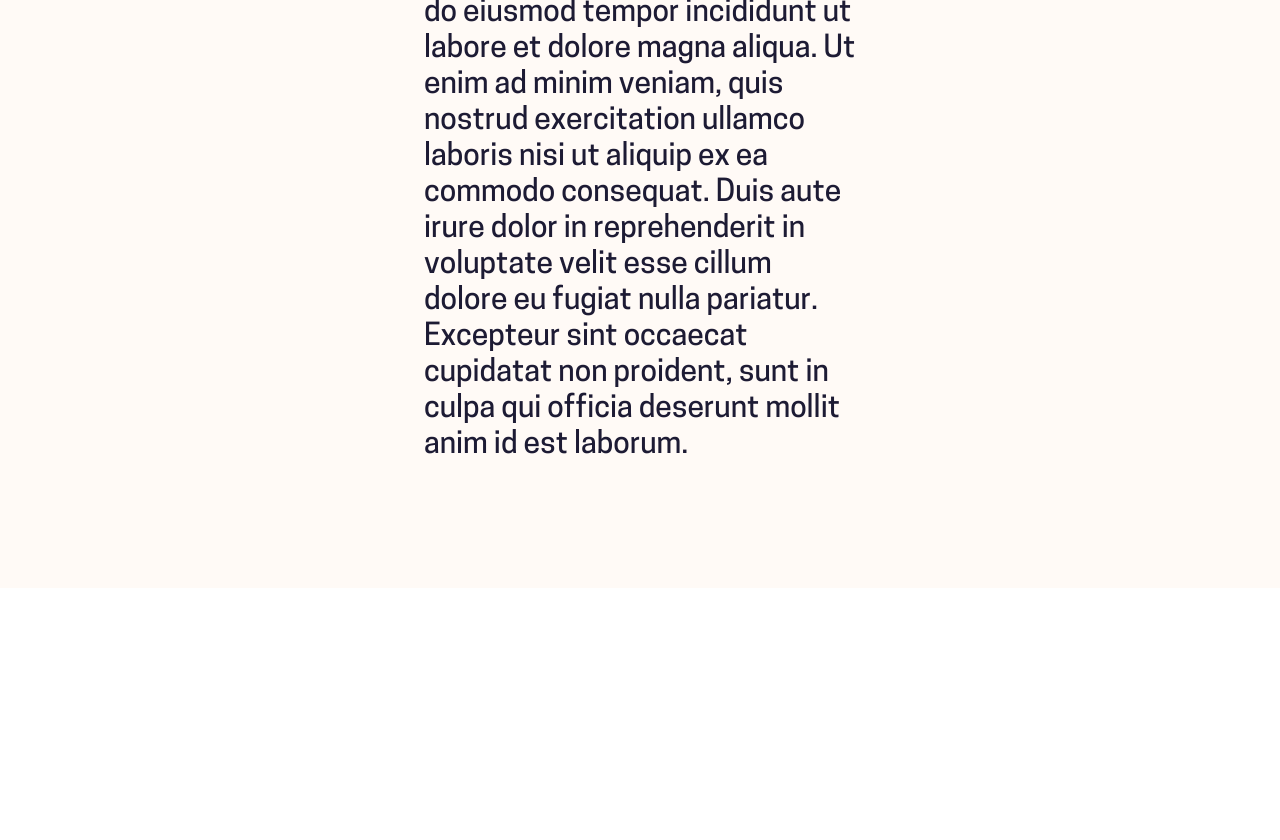
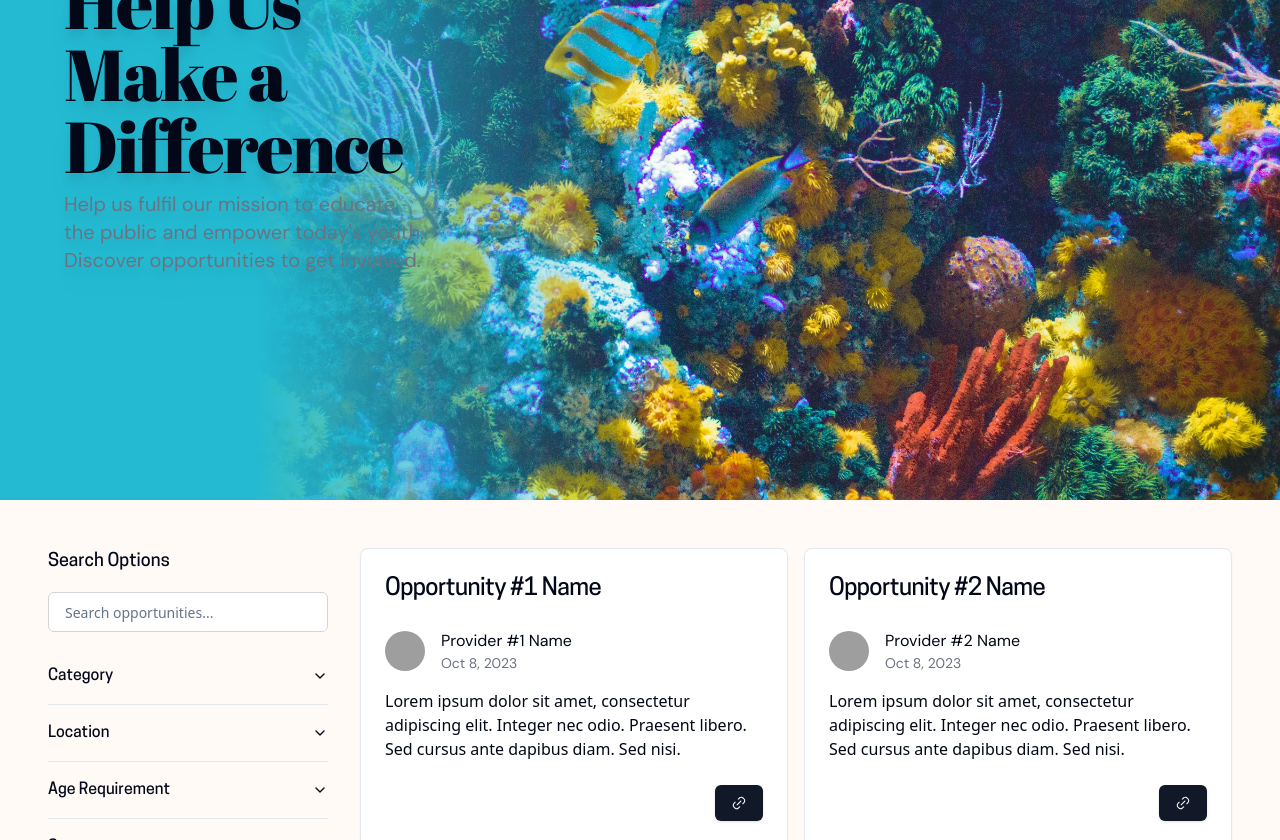
Before and after one commit to Marcus5408/yoi-website, a Next.js app: page /opportunities in a window 1280 px wide. Shown: the part 260-1100 px from the top of the page. Before the commit the page ends 848 px from the top, so only its background shows below. Built offline with nearby package versions, Linux system fonts and the light colour scheme; grey boxes are pictures that could not be loaded.

Commit message:
feat: Opportunity page basis

```diff
--- a/src/app/opportunities/page.tsx
+++ b/src/app/opportunities/page.tsx
@@ -1,29 +1,153 @@
 "use client";
 
+import {
+  Accordion,
+  AccordionContent,
+  AccordionItem,
+  AccordionTrigger,
+} from "@/components/ui/accordion";
 import Image from "next/image";
 import YOINav from "@/components/navigation/navigation.tsx";
 import { useTheme } from "next-themes";
+import Banner from "@/components/banners/banner";
+import { sql } from "@vercel/postgres";
+import OpportunityCard from "@/components/opportunity";
+import { Button } from "@/components/ui/button";
+import { Checkbox } from "@/components/ui/checkbox";
+import { Input } from "@/components/ui/input";
+import { Label } from "@/components/ui/label";
+import { RadioGroup, RadioGroupItem } from "@/components/ui/radio-group";
+import { Slider } from "@/components/ui/range-slider";
 
 export default function Home() {
-  const { theme, setTheme } = useTheme();
-
   return (
-    <main className="flex min-h-screen flex-col items-center justify-between bg-yoi-white dark:bg-yoi-black">
+    <main className="flex w-screen min-h-screen flex-col items-center justify-between bg-yoi-white dark:bg-yoi-black">
       <YOINav />
-      <div className="hero flex flex-col items-center justify-center p-10 m-96 h-1">
-        <h1 className="text-6xl text-yoi-blue-1 dark:text-yoi-blue-3">
-          About Us
-        </h1>
-        <h2 className="text-3xl text-yoi-black dark:text-yoi-white">
-          Lorem ipsum dolor sit amet, consectetur adipiscing elit, sed do
-          eiusmod tempor incididunt ut labore et dolore magna aliqua. Ut enim ad
-          minim veniam, quis nostrud exercitation ullamco laboris nisi ut
-          aliquip ex ea commodo consequat. Duis aute irure dolor in
-          reprehenderit in voluptate velit esse cillum dolore eu fugiat nulla
-          pariatur. Excepteur sint occaecat cupidatat non proident, sunt in
-          culpa qui officia deserunt mollit anim id est laborum.
-        </h2>
-      </div>
+      <section className="flex-1 z-1">
+        <Banner bg="/shaun-low-v8Un2Roo1Ak-unsplash.jpg">
+          <h1 className="text-4xl tracking-tight sm:text-5xl md:text-6xl lg:text-7xl/none fancy">
+            Help Us Make a Difference
+          </h1>
+          <p className="max-w-[600px] text-gray-500 md:text-xl dark:text-gray-400">
+            Help us fulfil our mission to educate the public and empower
+            today&apos;s youth. Discover opportunities to get involved.
+          </p>
+        </Banner>
+        {/* grid grid-cols-1 md:grid-cols-2 gap-8 py-8 md:py-12 */}
+        <div className="mx-auto grid grid-cols-1 lg:grid-cols-[280px_1fr] gap-8 px-12 py-8 md:py-12">
+          <div className="flex flex-col gap-4">
+            <h2 className="text-lg font-semibold">Search Options</h2>
+            <Input
+              className="w-full max-w-md rounded-md border border-gray-300 px-4 py-2 focus:border-primary focus:outline-none dark:border-gray-600 dark:bg-gray-800 dark:text-gray-200"
+              placeholder="Search opportunities..."
+              type="search"
+            />
+            <Accordion type="multiple">
+              <AccordionItem value="category">
+                <AccordionTrigger className="flex w-full justify-between">
+                  Category
+                </AccordionTrigger>
+                <AccordionContent className="space-y-2 mb-4 p-2">
+                  <Label className="flex items-center gap-2 font-normal">
+                    <Checkbox id="category-advocacy" />
+                    Advocacy
+                  </Label>
+                  <Label className="flex items-center gap-2 font-normal">
+                    <Checkbox id="category-clothing" />
+                    Education
+                  </Label>
+                  <Label className="flex items-center gap-2 font-normal">
+                    <Checkbox id="category-contest" />
+                    Contest/ Competition
+                  </Label>
+                  <Label className="flex items-center gap-2 font-normal">
+                    <Checkbox id="category-cleanup" />
+                    Clean-up
+                  </Label>
+                </AccordionContent>
+              </AccordionItem>
+              <AccordionItem value="location">
+                <AccordionTrigger className="flex w-full justify-between">
+                  Location
+                </AccordionTrigger>
+                <AccordionContent className="space-y-2 mb-4 p-2">
+                  <Label className="flex items-center gap-2 font-normal">
+                    <Checkbox id="location-physical" />
+                    In-Person
+                  </Label>
+                  <Label className="flex items-center gap-2 font-normal">
+                    <Checkbox id="location-digital" />
+                    Digital
+                  </Label>
+                </AccordionContent>
+              </AccordionItem>
+              <AccordionItem value="age">
+                <AccordionTrigger className="flex w-full justify-between">
+                  Age Requirement
+                </AccordionTrigger>
+                <AccordionContent className="mb-2 p-2">
+                  <Slider min={0} max={20} minStepsBetweenThumbs={0} step={1} />
+                </AccordionContent>
+              </AccordionItem>
+              <AccordionItem value="sort">
+                <AccordionTrigger className="flex w-full justify-between">
+                  Sort
+                </AccordionTrigger>
+                <AccordionContent className="mb-4 p-2">
+                  <RadioGroup defaultValue="newest">
+                    <div className="flex items-center space-x-2">
+                      <RadioGroupItem value="newest" id="r1" />
+                      <Label htmlFor="r1">Newest First</Label>
+                    </div>
+                    <div className="flex items-center space-x-2">
+                      <RadioGroupItem value="oldest" id="r2" />
+                      <Label htmlFor="r2">Oldest First</Label>
+                    </div>
+                    <div className="flex items-center space-x-2">
+                      <RadioGroupItem value="alphabet" id="r3" />
+                      <Label htmlFor="r3">Alphabetically</Label>
+                    </div>
+                  </RadioGroup>
+                </AccordionContent>
+              </AccordionItem>
+            </Accordion>
+          </div>
+          {/* grid-cols-1 sm:grid-cols-2 md:grid-cols-2 2xl:grid-cols-4 */}
+          <div className="grid grid-cols-1 sm:grid-cols-2 md:grid-cols-2 2xl:grid-cols-4 gap-4">
+            {[...Array(60)].map((e, index) => (
+              <OpportunityCard
+                key={index}
+                title={`Opportunity #${index + 1} Name`}
+                provider={`Provider #${index + 1} Name`}
+                image="/images/placeholder.png"
+                description="Lorem ipsum dolor sit amet, consectetur adipiscing elit. Integer nec odio. Praesent libero. Sed cursus ante dapibus diam. Sed nisi."
+                link="#"
+                className=""
+              />
+            ))}
+          </div>
+        </div>
+      </section>
     </main>
   );
 }
+
+function XIcon(props: any) {
+  return (
+    <svg
+      {...props}
+      xmlns="http://www.w3.org/2000/svg"
+      width="24"
+      height="24"
+      viewBox="0 0 24 24"
+      fill="none"
+      stroke="currentColor"
+      strokeWidth="2"
+      strokeLinecap="round"
+      strokeLinejoin="round"
+    >
+      <path d="M18 6 6 18" />
+      <path d="m6 6 12 12" />
+    </svg>
+  );
+}
```
